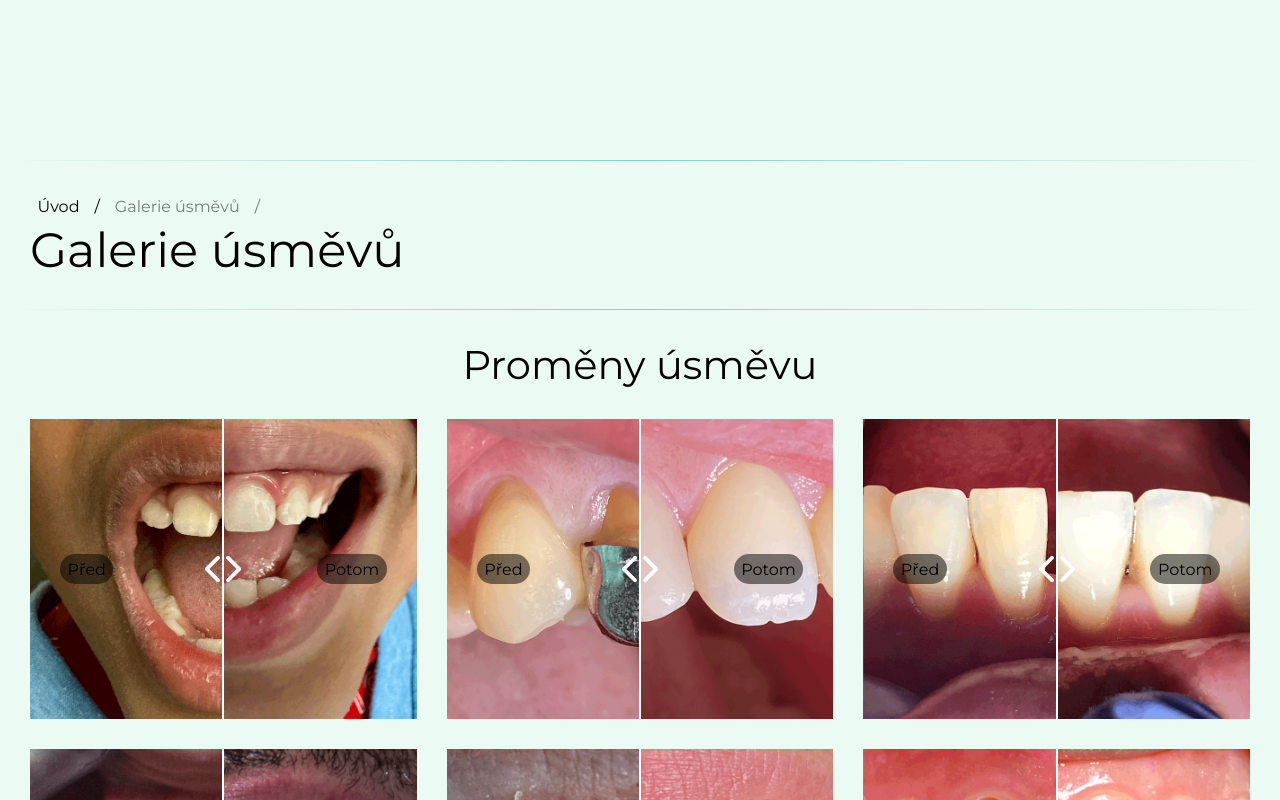
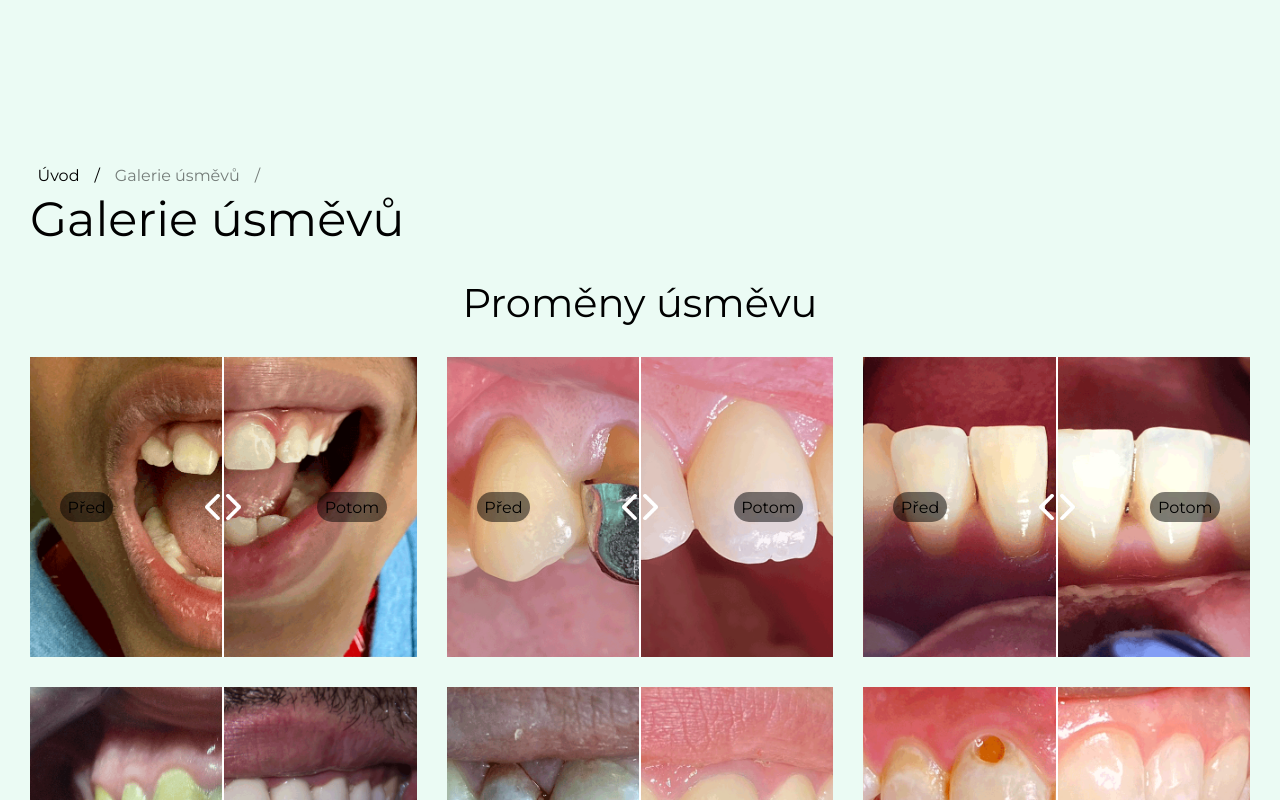
Before and after one commit to stepandordiai/natadent, a React (Vite) app: page /smile-gallery in a window 1280 px wide. Shown: the top 800 px of the page. Built offline with nearby package versions, Linux system fonts and the light colour scheme.

Commit message:
v3.0.18 Update PageTitle

```diff
--- a/src/components/PageTitle/PageTitle.jsx
+++ b/src/components/PageTitle/PageTitle.jsx
@@ -1,5 +1,4 @@
 import { NavLink } from "react-router-dom";
-import CustomDivider from "../CustomDivider/CustomDivider";
 import { useTranslation } from "react-i18next";
 import "./PageTitle.scss";
 
@@ -8,7 +7,6 @@ const PageTitle = ({ title }) => {
 
     return (
         <div className="page-title">
-            <CustomDivider />
             <div className="page-title__links">
                 <NavLink className="page-title__link" to="/">
                     {t("home_title")}
@@ -18,7 +16,6 @@ const PageTitle = ({ title }) => {
                 <span>/</span>
             </div>
             <h2 className="page-title__title">{title}</h2>
-            <CustomDivider />
         </div>
     );
 };
--- a/src/components/PageTitle/PageTitle.scss
+++ b/src/components/PageTitle/PageTitle.scss
@@ -1,7 +1,7 @@
 @use "./../../mixins" as *;
 
 .page-title {
-    padding: 130px 0 0;
+    padding: 160px 0 30px;
 }
 
 .page-title__links {
@@ -32,7 +32,7 @@
     height: 30px;
     border-radius: 15px;
     padding: 0 7.5px;
-    transition: background-color 150ms;
+    transition: background-color 300ms;
 
     &:hover {
         background: var(--accent-clr);
```
